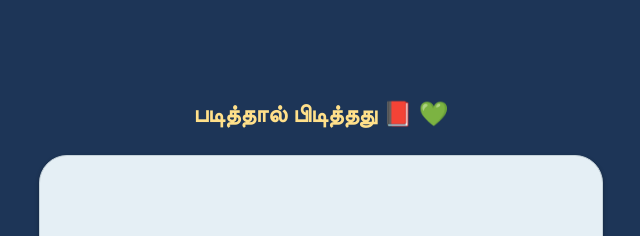
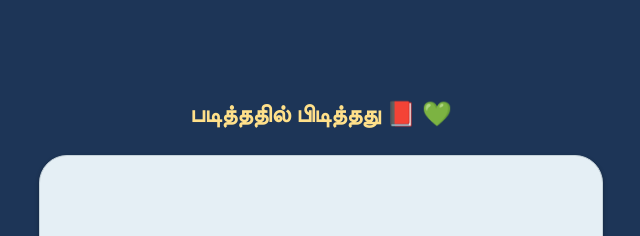
Before and after one commit to mskian/gatsby-tamil-kavithai, a Gatsby site: page / in a window 1280 px wide. Shown: the top 236 px of the page, 319-959 px from the left. Built offline with nearby package versions, Linux system fonts and the light colour scheme; Gatsby itself is replaced by a stand-in of ours; a web font is replaced by a local one.

Commit message:
:bug: Fix Typo

```diff
--- a/src/pages/index.js
+++ b/src/pages/index.js
@@ -105,7 +105,7 @@ const Blogindex = ({ data }) => {
           <div className="column is-half">
             <br />
             <h1 className="title is-size-4 has-text-warning has-text-centered">
-              படித்தால் பிடித்தது 📕{" "}
+              படித்ததில் பிடித்தது 📕{" "}
               <span role="img" aria-label="Growing Heart">
                 💚
               </span>
```
